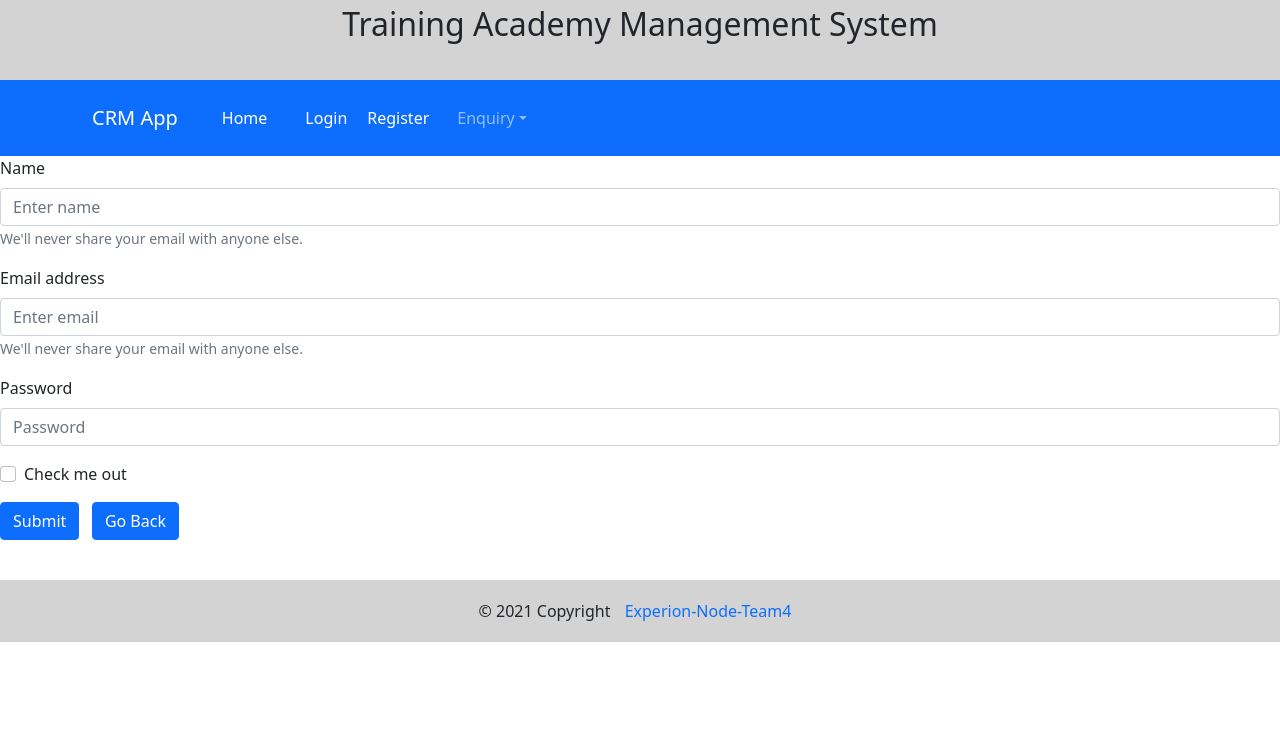
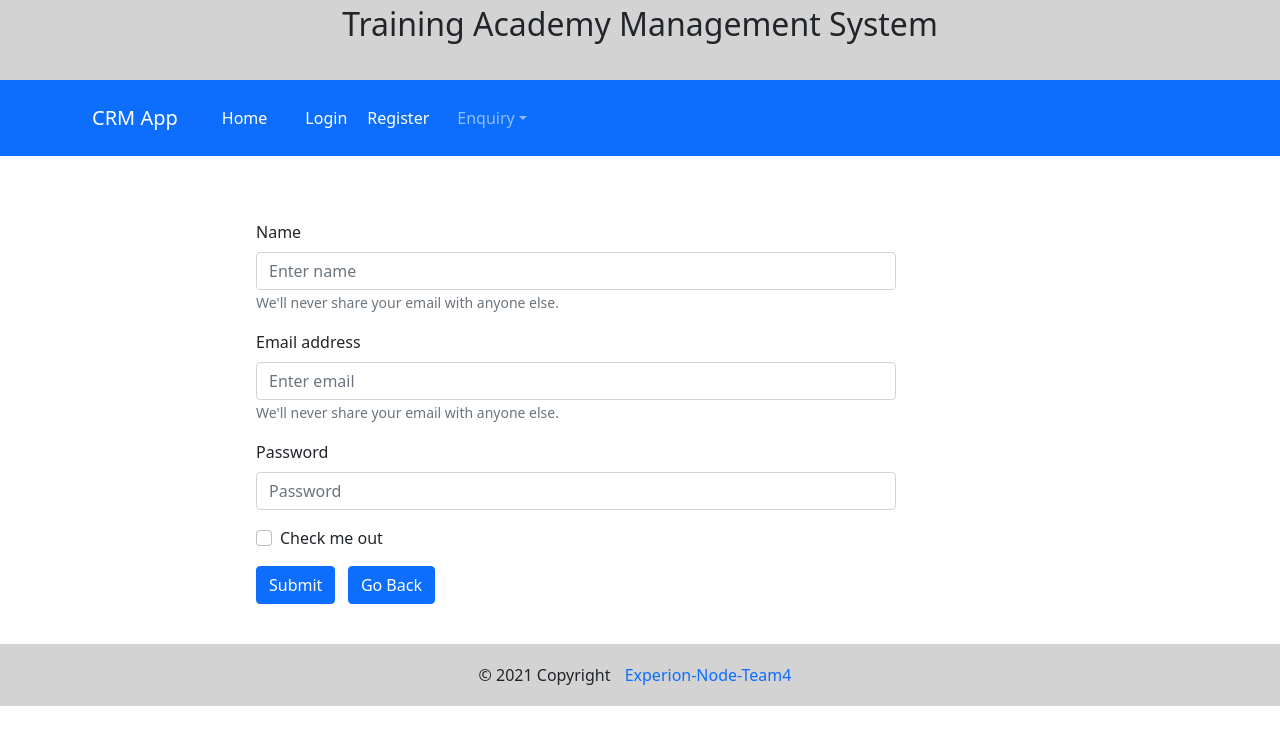
Before and after one commit to Faithinfotech-Training/Experion-Node-Team4, a React (Create React App) app: page /home/register in a window 1280 px wide. Shown: the top 744 px of the page. Built offline with nearby package versions, Linux system fonts and the light colour scheme.

Commit message:
Registration form updates margin

```diff
--- a/src/pages/Registration/RegistrationForm.css
+++ b/src/pages/Registration/RegistrationForm.css
@@ -1,6 +1,6 @@
 .registrationForm{
-    margin-top: 50px;
-    margin-left: 50px;
-    margin-right: 50px;
+    margin-top: 5%;
+    margin-left: 20%;
+    width: 50%;
 
 }
--- a/src/pages/Registration/RegistrationForm.js
+++ b/src/pages/Registration/RegistrationForm.js
@@ -57,8 +57,8 @@ function RegistrationForm() {
     }
 
     return (
-        <div classname="registrationForm">
-            <Form onSubmit={handleSubmit}>
+        <div>
+            <Form onSubmit={handleSubmit} className="registrationForm">
 
                 <Form.Group className="mb-3" controlId="formBasicEmail">
                     <Form.Label>Name</Form.Label>
```
